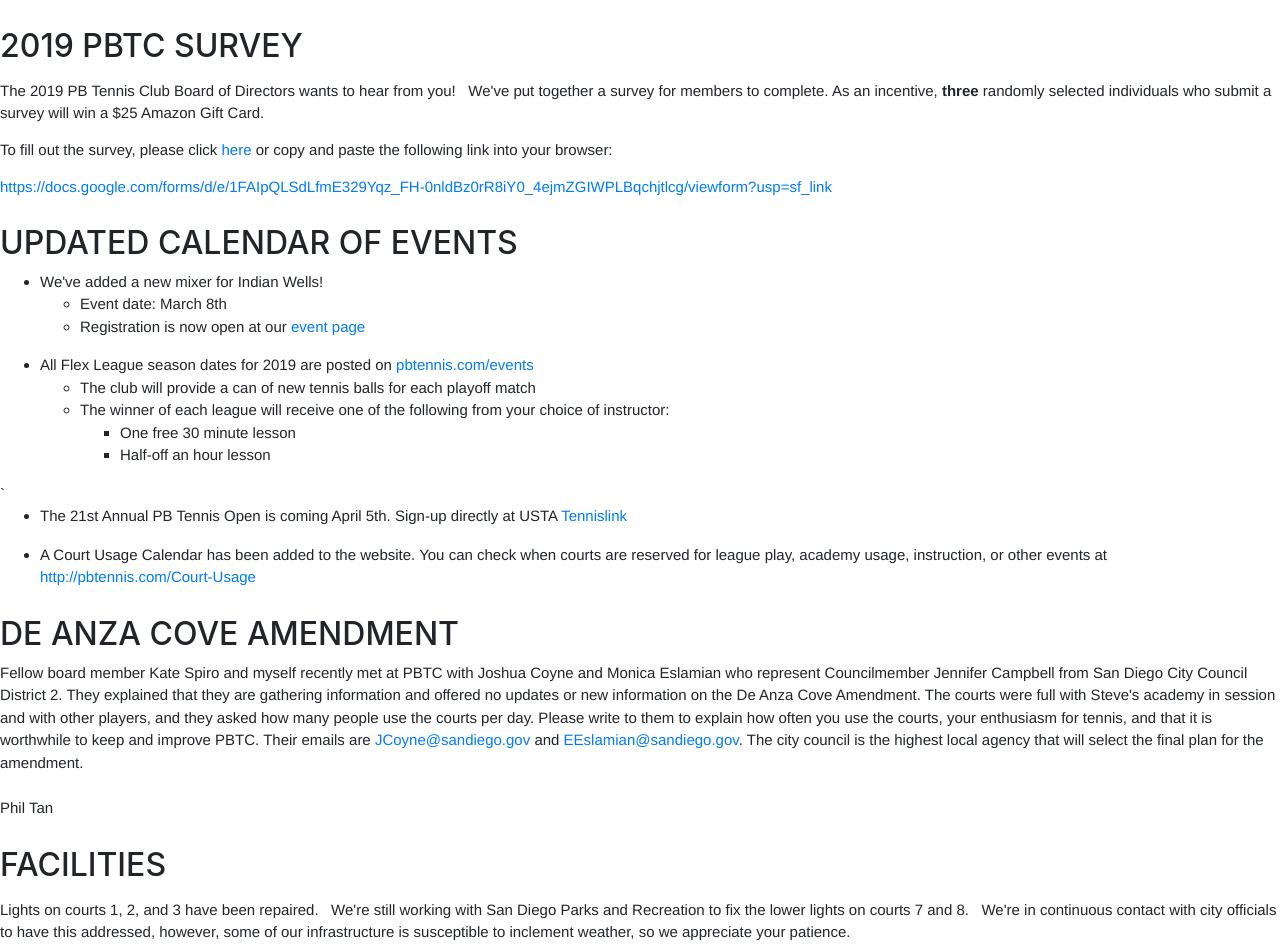
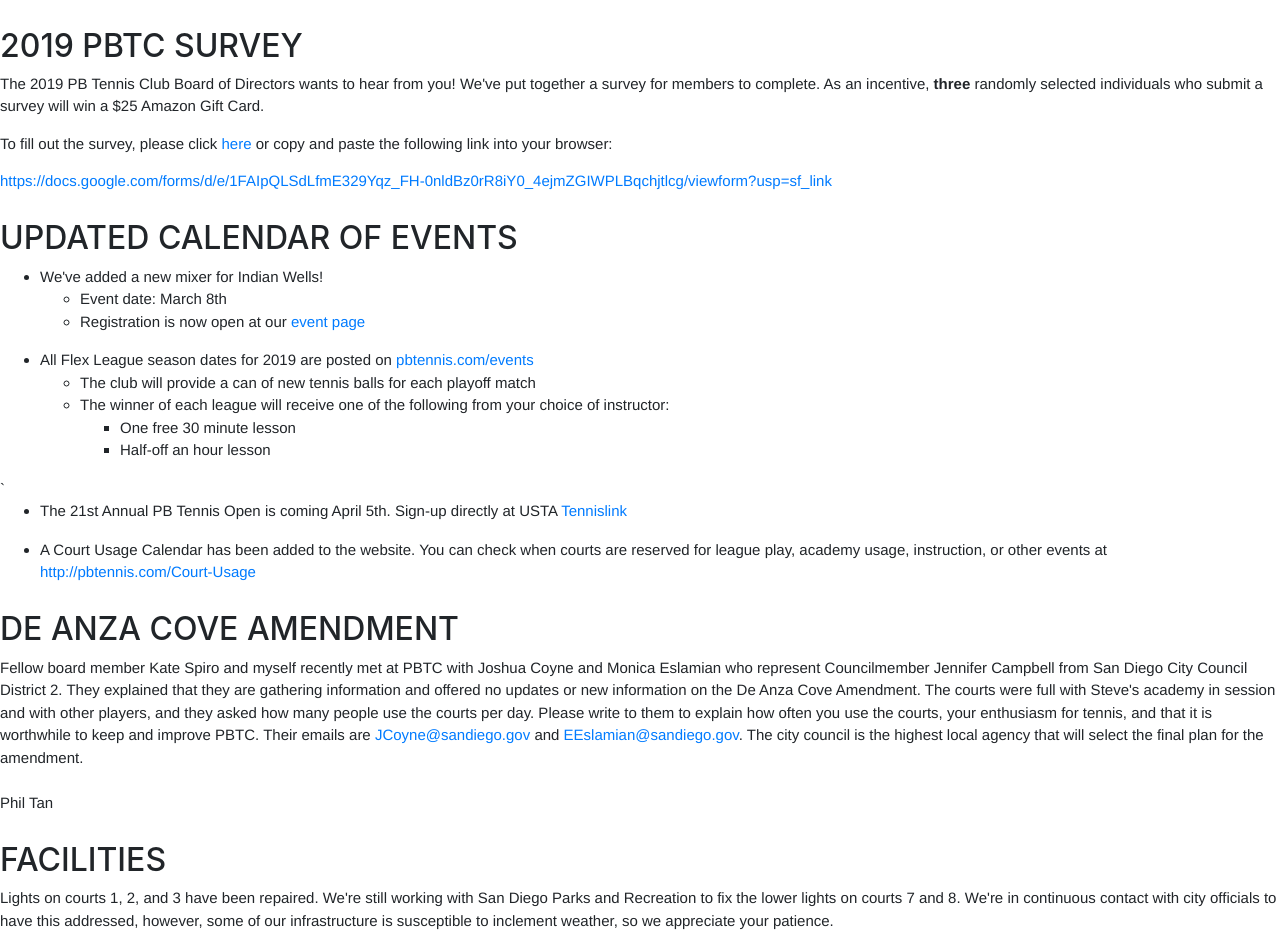
Before and after one commit to mihajlotomic/pbtc, a plain HTML site: page html/index.html in a window 1280 px wide. Shown: the top 952 px of the page. Drawn offline with Linux system fonts and the light colour scheme; files that its build step writes are made by us from their sources.

Commit message:
.gitignore applied

```diff
--- a/html/index.html
+++ b/html/index.html
@@ -16,25 +16,19 @@
 
 <h2> 2019 PBTC SURVEY</h2>
 <div class="text_section">
-
-    <p style="background-color: transparent; line-height: 22px;">
-            The 2019 PB Tennis Club Board of Directors wants to hear from you! &nbsp;
+            The 2019 PB Tennis Club Board of Directors wants to hear from you!
             We've put together a survey for members to complete. As an incentive,
             <strong>three</strong> randomly selected individuals who submit a survey
             will win a $25 Amazon Gift Card.
-    </p>
-
-    <p style="background-color: transparent; line-height: 22px;">
+            <p></p>
             To fill out the survey, please click
         <a href="https://docs.google.com/forms/d/e/1FAIpQLSdLfmE329Yqz_FH-0nldBz0rR8iY0_4ejmZGIWPLBqchjtlcg/viewform?usp=sf_link">
             here</a> or copy and paste the following link into your browser:
-    </p>
 
-    <p style="background-color: transparent; line-height: 22px;">
+        <p></p>
         <a href="https://docs.google.com/forms/d/e/1FAIpQLSdLfmE329Yqz_FH-0nldBz0rR8iY0_4ejmZGIWPLBqchjtlcg/viewform?usp=sf_link">
             https://docs.google.com/forms/d/e/1FAIpQLSdLfmE329Yqz_FH-0nldBz0rR8iY0_4ejmZGIWPLBqchjtlcg/viewform?usp=sf_link
         </a>
-    </p>
 </div>
 
 <h2>UPDATED CALENDAR OF EVENTS</h2>
@@ -61,7 +55,7 @@
         </ul>
     </ul>
   ` <ul>
-        <li> The 21st Annual PB Tennis Open is coming April 5th.
+      <li> The 21st Annual PB Tennis Open is coming April 5th.
                 Sign-up directly at USTA
                 <a href="https://tennislink.usta.com/Tournaments/TournamentHome/Tournament.aspx?T=230217">
                     Tennislink</a></li>
@@ -96,12 +90,11 @@
 <h2>FACILITIES</h2>
 
 <div class="text_section">
-<p style="background-color: transparent; line-height: 22px;">
-        Lights on courts 1, 2, and 3 have been repaired. &nbsp;
+        Lights on courts 1, 2, and 3 have been repaired.
         We're still working with San Diego Parks and Recreation to fix the lower lights on
-        courts 7 and 8. &nbsp;
+        courts 7 and 8.
         We're in continuous contact with city officials to have this addressed, however,
-        some of our infrastructure is susceptible to inclement weather, so we appreciate your patience.</p>
+        some of our infrastructure is susceptible to inclement weather, so we appreciate your patience.
 </div>
 <br>
 <h2>MEMBER DISCOUNTS &amp; DEALS</h2>
```
Also changed, not shown: 3 other files.
